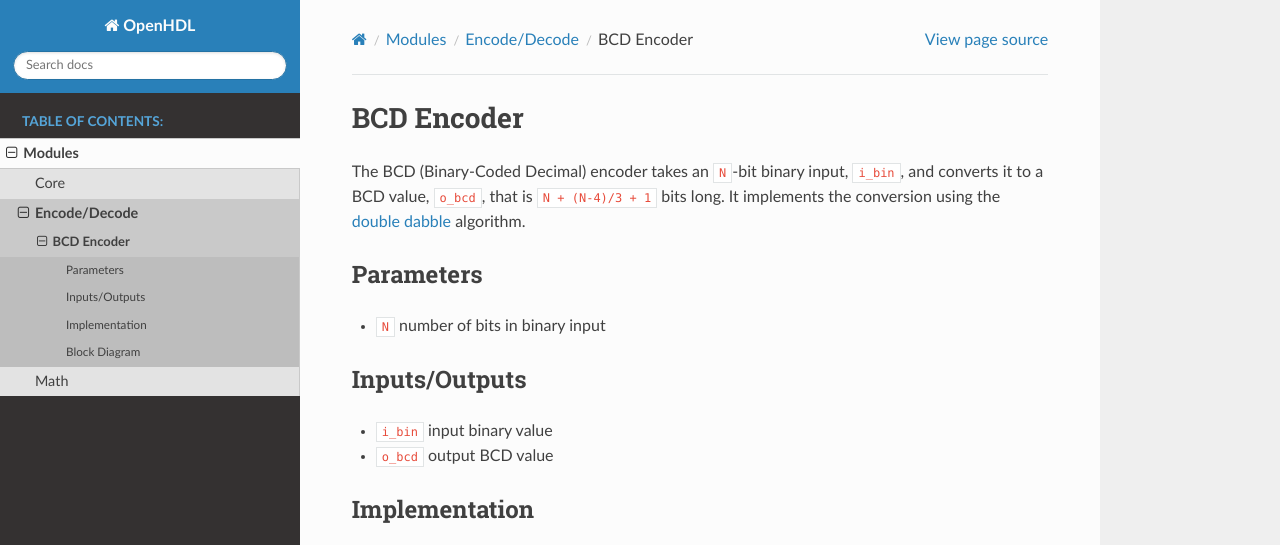
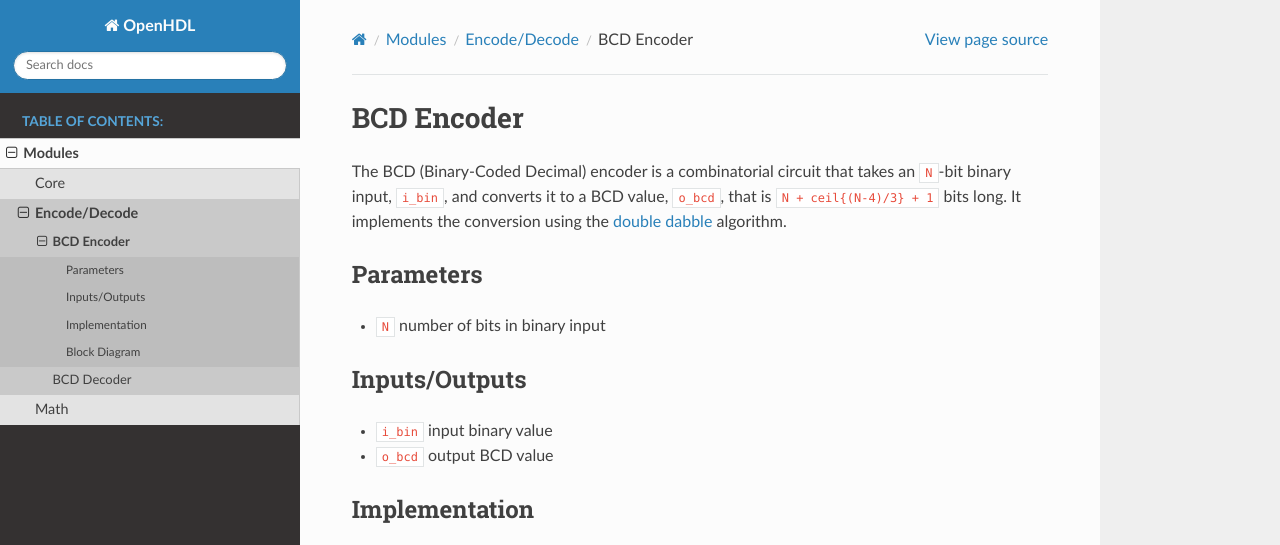
Before and after one commit to bensampson5/libsv, a Sphinx documentation site: the page built from docs/source/bcd_encoder.rst, in a window 1280 px wide and 1302 px high, cut to the strip 0-545 px from the top of the window. Built offline with Sphinx 7.4.7 and the Read the Docs theme 2.0.0, drawn with Linux system fonts in a browser that asks for light colours.

Commit message:
Update docs for bcd_decoder

```diff
--- a/docs/source/bcd_encoder.rst
+++ b/docs/source/bcd_encoder.rst
@@ -2,8 +2,9 @@
 BCD Encoder
 ===========
 
-The BCD (Binary-Coded Decimal) encoder takes an ``N``-bit binary input, ``i_bin``, and converts it to a BCD value, ``o_bcd``, that
-is ``N + (N-4)/3 + 1`` bits long. It implements the conversion using the `double dabble <https://en.wikipedia.org/wiki/Double_dabble>`_ algorithm.
+The BCD (Binary-Coded Decimal) encoder is a combinatorial circuit that takes an ``N``-bit binary input, ``i_bin``, and converts it to a BCD value,
+``o_bcd``, that is ``N + ceil{(N-4)/3} + 1`` bits long. It implements the conversion using the
+`double dabble <https://en.wikipedia.org/wiki/Double_dabble>`_ algorithm.
 
 Parameters
 ----------
--- a/docs/source/encode_decode.rst
+++ b/docs/source/encode_decode.rst
@@ -7,3 +7,4 @@ Encode/Decode
     :caption: Modules:
 
     bcd_encoder
+    bcd_decoder
```
Also changed, not shown: docs/source/bcd_decoder.rst (added, +31 -0 lines).
